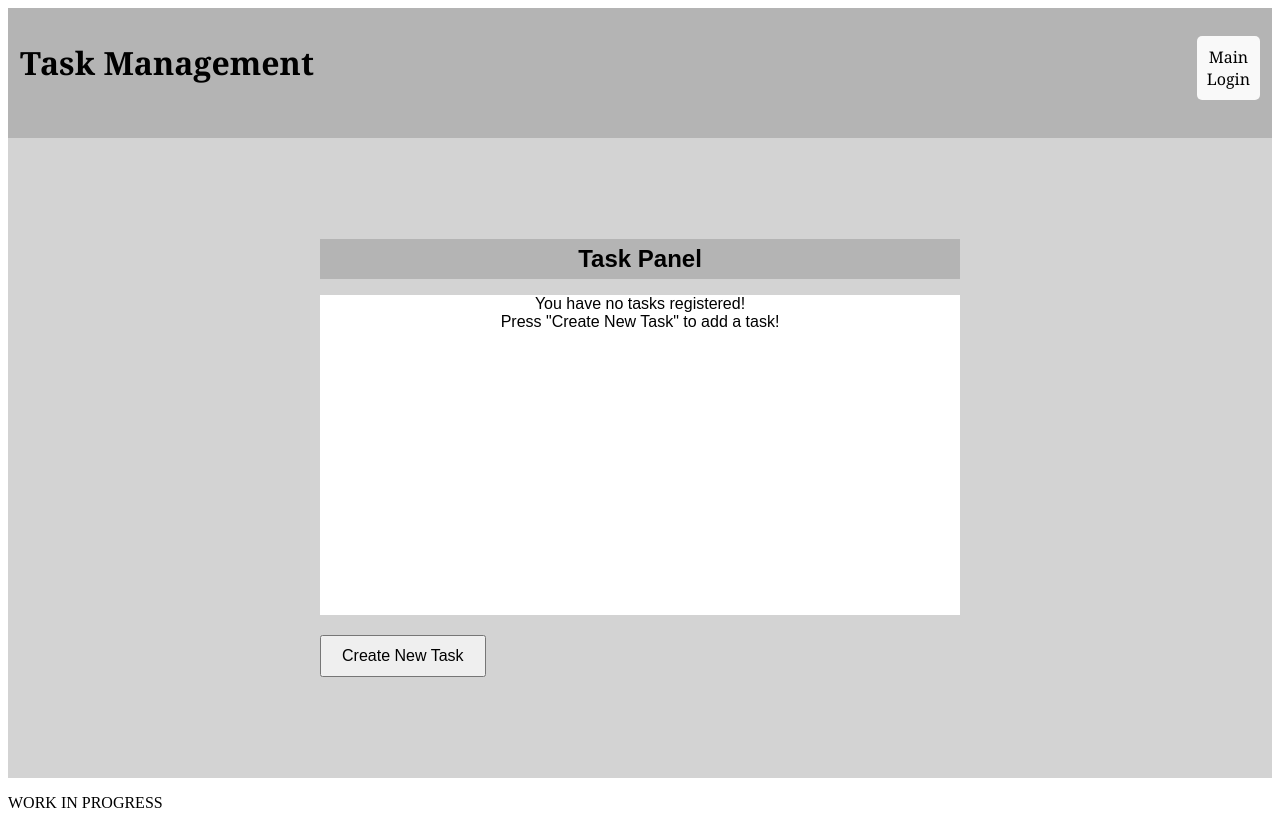
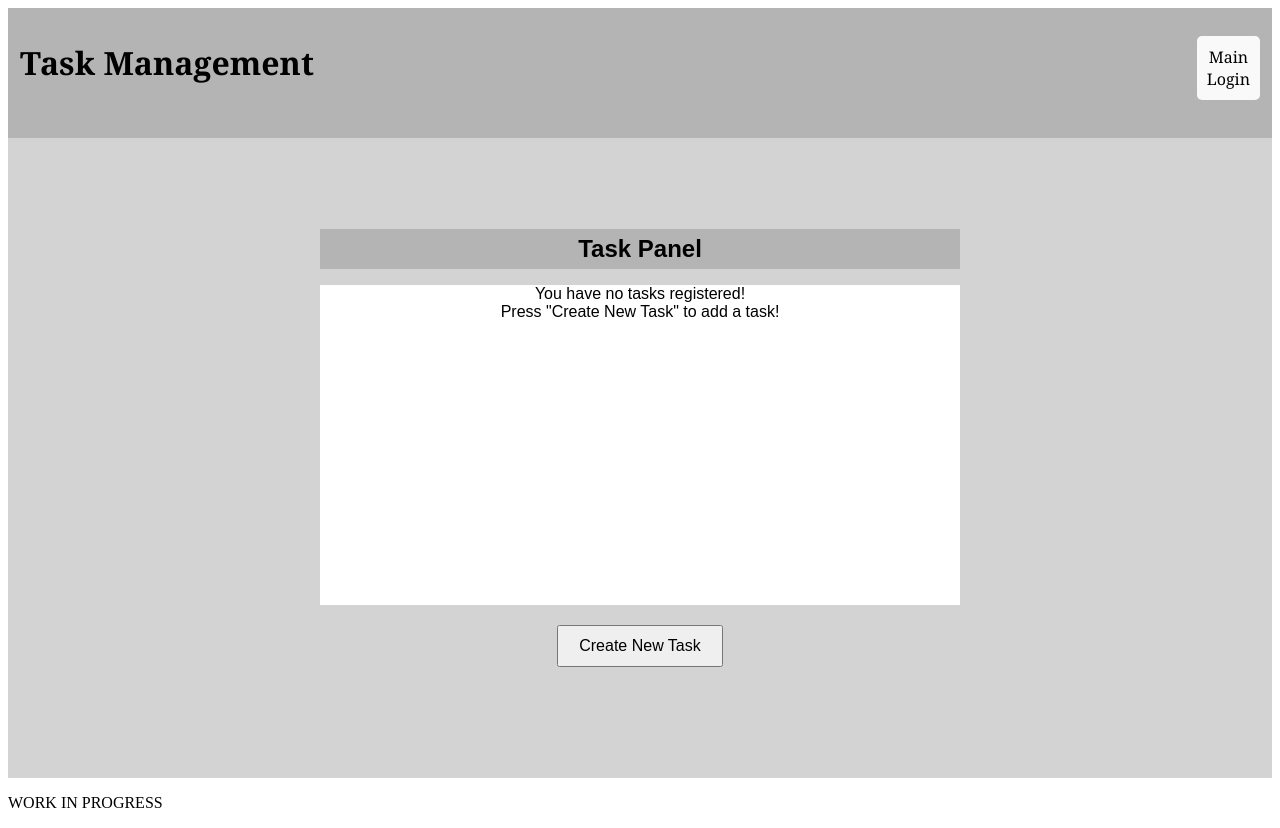
Before and after one commit to JacobJeffords/Task_Management_Database_Project3, a React (Create React App) app in the folder frontend/: page / in a window 1280 px wide. Built offline with nearby package versions, Linux system fonts and the light colour scheme.

Commit message:
Centered 'Create Task' button

```diff
--- a/frontend/src/components/index.css
+++ b/frontend/src/components/index.css
@@ -46,6 +46,7 @@ main {
 button#createTask {
   font-size: 16px;
   padding: 10px 20px;
+  margin: 20px auto;
 }
 
 #taskStorageHeader {
@@ -63,13 +64,13 @@ button#createTask {
 #taskStoragePanel {
   background-color: rgb(255, 255, 255);
   height: 40vh;
-    margin-top: 0px;
+  margin-top: 0;
   width: 80vh;
 }
 
 .login-container {
   align-items: center;
-    background-color:lightgrey;
+  background-color: lightgrey;
   display: flex;
   height: 80vh;
   justify-content: center;
```
Lines whose indentation alone changed are shown as unchanged.
